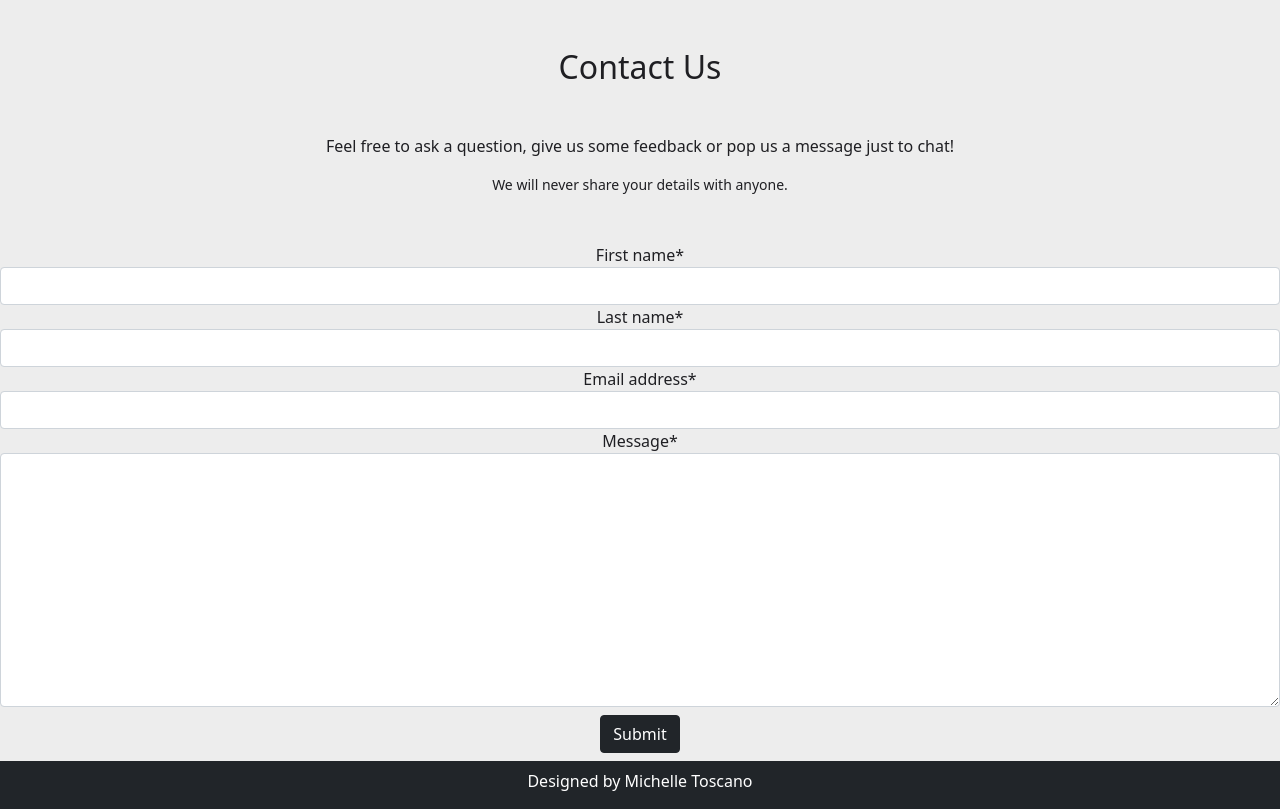
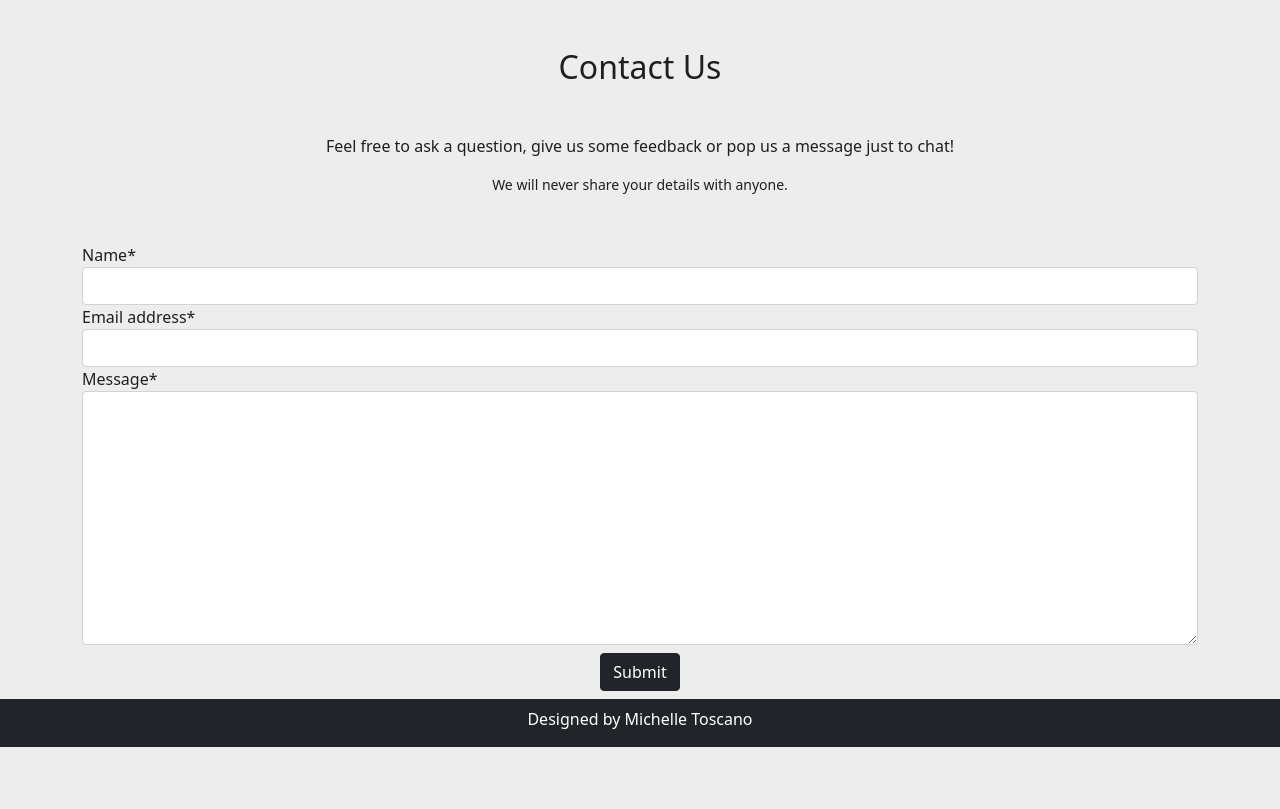
Before and after one commit to Michelle3334/coaching-warriors, a Django app: page /contact/ in a window 1280 px wide. Shown: the part 56-865 px from the top of the page. After the commit the page ends 803 px from the top, so only its background shows below. Run offline with Django 3.2, Linux system fonts and the light colour scheme; some libraries are stand-ins or nearby versions.

Commit message:
Style contact us page

```diff
--- a/contactemail/forms.py
+++ b/contactemail/forms.py
@@ -2,7 +2,6 @@ from django import forms
 
 
 class ContactForm(forms.Form):
-    first_name = forms.CharField(max_length=100, required=True)
-    last_name = forms.CharField(max_length=100, required=True)
+    name = forms.CharField(required=True)
     email_address = forms.EmailField(required=True)
     message = forms.CharField(widget=forms.Textarea, required=True)
--- a/contactemail/views.py
+++ b/contactemail/views.py
@@ -13,9 +13,8 @@ def contact(request):
             subject = "Website Enquiry"
             from_email = form.cleaned_data['email_address']
             body = {
-                'first_name': form.cleaned_data['first_name'],
-                'last_name': form.cleaned_data['last_name'],
                 'message': form.cleaned_data['message'],
+                'name': form.cleaned_data['name'],
             }
             message = "\n".join(body.values())
 
--- a/templates/contact.html
+++ b/templates/contact.html
@@ -5,11 +5,13 @@
 <h2 class="text-center mt-5">Contact Us</h2>
 <p class="text-center mt-5">Feel free to ask a question, give us some feedback or pop us a message just to chat!</p>
 <p class="text-center small">We will never share your details with anyone.</p>
-<form method="post" class="text-center mt-5">
-    {% csrf_token %}
-    {{ form|crispy }}
-    <div class="form-actions">
-      <button type="submit" class="btn btn-dark text-center m-2">Submit</button>
-    </div>
-</form>
+<div class="container">
+  <form method="post" class="mt-5">
+      {% csrf_token %}
+      {{ form|crispy }}
+      <div class="text-center">
+        <button type="submit" class="btn btn-dark text-center m-2">Submit</button>
+      </div>
+  </form>
+</div>
 {% endblock content%}
```
